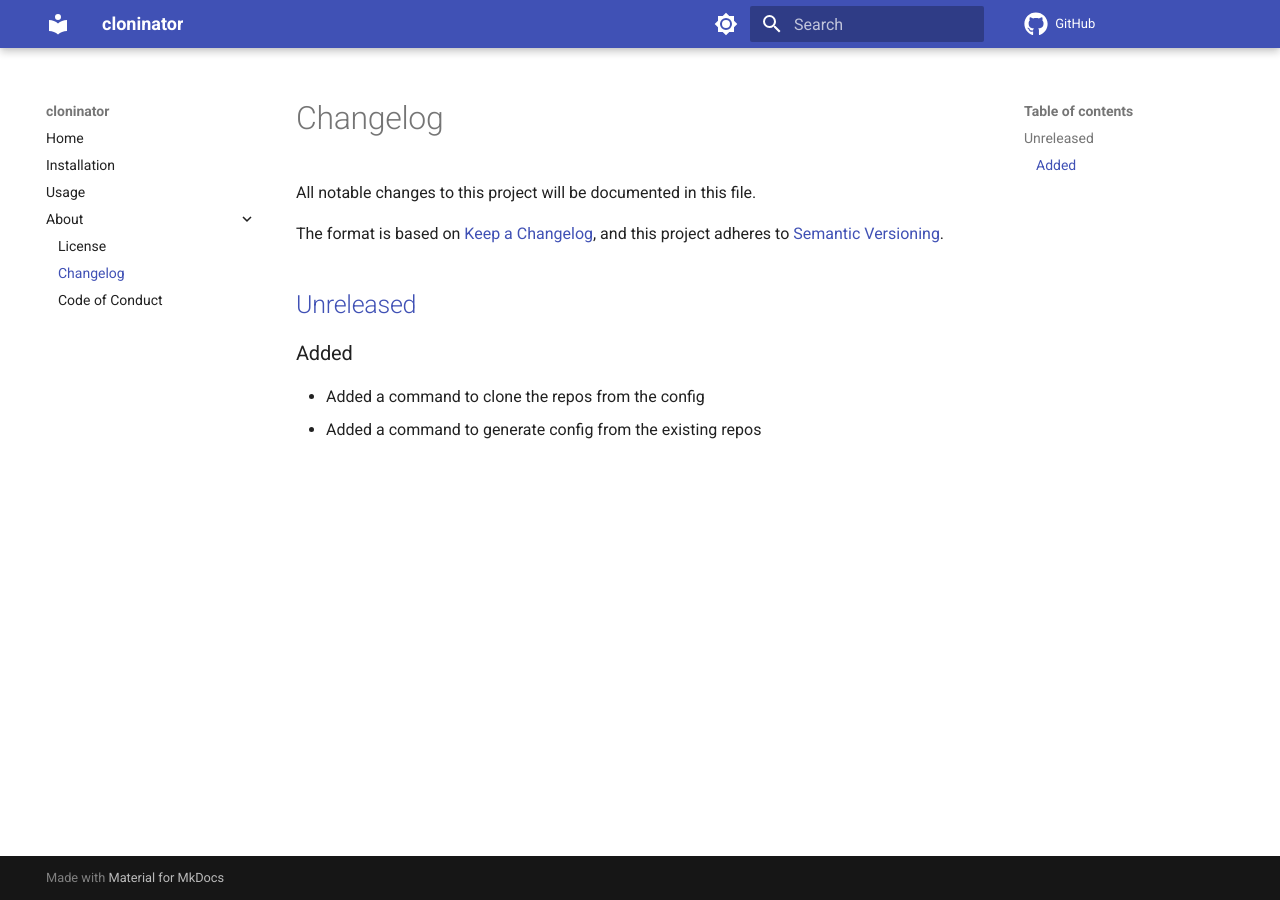
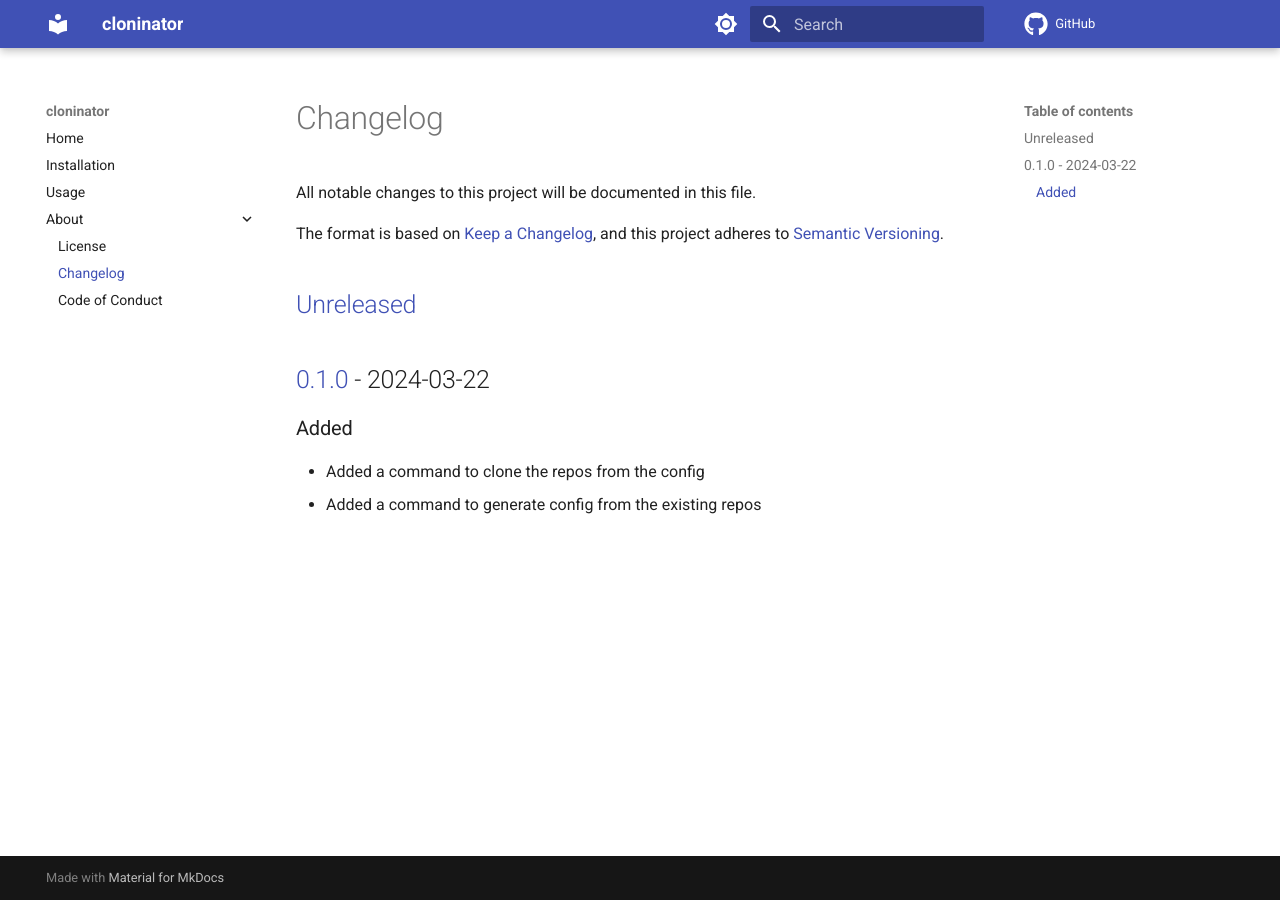
Before and after one commit to spapanik/cloninator, an MkDocs documentation site: the page built from docs/CHANGELOG.md, in a window 1280 px wide. Built offline with MkDocs 1.6.1 and Material for MkDocs 9.7.7, drawn with Linux system fonts in a browser that asks for light colours; comment, search, counter and statistics services are not loaded.

Commit message:
Fix the CHANGELOG

```diff
--- a/docs/CHANGELOG.md
+++ b/docs/CHANGELOG.md
@@ -5,6 +5,8 @@ All notable changes to this project will be documented in this file.
 The format is based on [Keep a Changelog], and this project adheres to [Semantic Versioning].
 
 ## [Unreleased]
+
+## [0.1.0] - 2024-03-22
 
 ### Added
 
```
